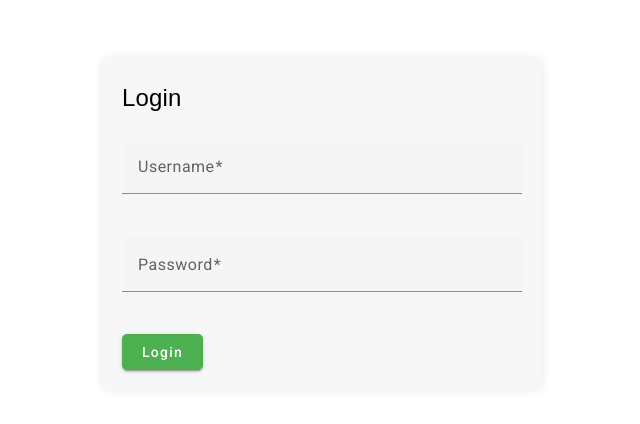
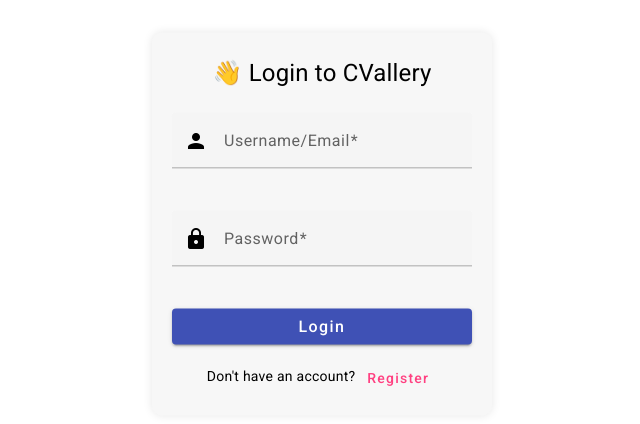
Before and after one commit to geardestroyer85/cvallery, an Angular app in the folder packages/client/: page /login in a window 1280 px wide. Shown: the part 176-600 px from the top of the page, without its empty margins (318-958 px from the left). Built offline with nearby package versions, Linux system fonts and the light colour scheme.

Commit message:
Added icons and improved the visual

```diff
--- a/packages/client/src/app/features/login/login.component.html
+++ b/packages/client/src/app/features/login/login.component.html
@@ -1,9 +1,12 @@
 <div class="login-modal mat-elevation-z4">
   <div class="modal-content">
-    <h2 class="mat-headline-4">Login</h2>
+    <h2 class="mat-headline-4" style="text-align: center">
+      👋 Login to CVallery
+    </h2>
     <form (ngSubmit)="login()">
       <mat-form-field appearance="fill">
-        <mat-label>Username</mat-label>
+        <mat-label>Username/Email</mat-label>
+        <mat-icon matPrefix>person</mat-icon>
         <input
           matInput
           type="text"
@@ -16,6 +19,7 @@
       </mat-form-field>
       <mat-form-field appearance="fill">
         <mat-label>Password</mat-label>
+        <mat-icon matPrefix>lock</mat-icon>
         <input
           matInput
           type="password"
@@ -32,10 +36,21 @@
       </div>
       }
       <div class="form-actions">
-        <button mat-raised-button color="primary" type="submit">Login</button>
-        <!-- <a mat-button color="accent" href="#" class="forgot-password"
-          >Forgot Password?</a
-        > -->
+        <button
+          mat-raised-button
+          color="primary"
+          type="submit"
+          class="login-button"
+          style="width: 100%; font-size: 16px"
+        >
+          Login
+        </button>
+        <div class="register-section">
+          <p class="register-text">
+            Don't have an account?
+            <a mat-button color="accent" routerLink="/register">Register</a>
+          </p>
+        </div>
       </div>
     </form>
   </div>
--- a/packages/client/src/app/features/login/login.component.scss
+++ b/packages/client/src/app/features/login/login.component.scss
@@ -3,7 +3,8 @@
   padding: 20px;
   border-radius: 10px;
   box-shadow: 0 0 10px rgba(0, 0, 0, 0.1);
-  width: 400px;
+  width: 90%;
+  max-width: 300px;
   position: fixed;
   top: 50%;
   left: 50%;
@@ -12,7 +13,6 @@
 
 .modal-content {
   h2.mat-headline-4 {
-    font-family: Arial, sans-serif;
     font-size: 24px;
     margin-bottom: 20px;
   }
@@ -22,39 +22,30 @@
     width: 100%;
   }
 
-  .form-column {
+  .form-actions {
     display: flex;
     flex-direction: column;
+    align-items: center;
+    gap: 15px; /* Adds spacing between the login button and register section */
   }
 
-  input[matInput] {
-    font-family: Arial, sans-serif;
-    font-size: 16px;
-    color: #000;
+  .login-button-wrapper {
+    width: 100%;
+    display: flex;
+    justify-content: center;
   }
 
-  .form-actions {
+  .register-section {
+    width: 100%;
     display: flex;
-    justify-content: space-between;
-    align-items: center;
+    justify-content: center;
+  }
 
-    button[mat-raised-button] {
-      background-color: #4CAF50;
-      color: #fff;
-      padding: 10px 20px;
-      border: none;
-      border-radius: 5px;
-      cursor: pointer;
-    }
+  .register-text {
+    margin: 0; /* Removes default paragraph margin for better alignment */
+    text-align: center;
+  }
 
-    .forgot-password {
-      font-family: Arial, sans-serif;
-      font-size: 14px;
-      color: #4CAF50;
-      text-decoration: none;
-    }
-  }
-    /* Add this to your login.component.scss file */
   .error-message {
     color: red;
     margin-bottom: 10px;
--- a/packages/client/src/app/features/login/login.component.ts
+++ b/packages/client/src/app/features/login/login.component.ts
@@ -5,11 +5,12 @@ import { FormsModule } from '@angular/forms';
 import { MatFormFieldModule } from '@angular/material/form-field';
 import { MatInputModule } from '@angular/material/input';
 import { MatButtonModule } from '@angular/material/button';
+import { MatIconModule } from '@angular/material/icon';
 
 @Component({
   selector: 'app-login',
   standalone: true,
-  imports: [FormsModule, MatFormFieldModule, MatInputModule, MatButtonModule],
+  imports: [FormsModule, MatFormFieldModule, MatInputModule, MatIconModule, MatButtonModule],
   templateUrl: './login.component.html',
   styleUrls: ['./login.component.scss'] // corrected styleUrl to styleUrls
 })
```
